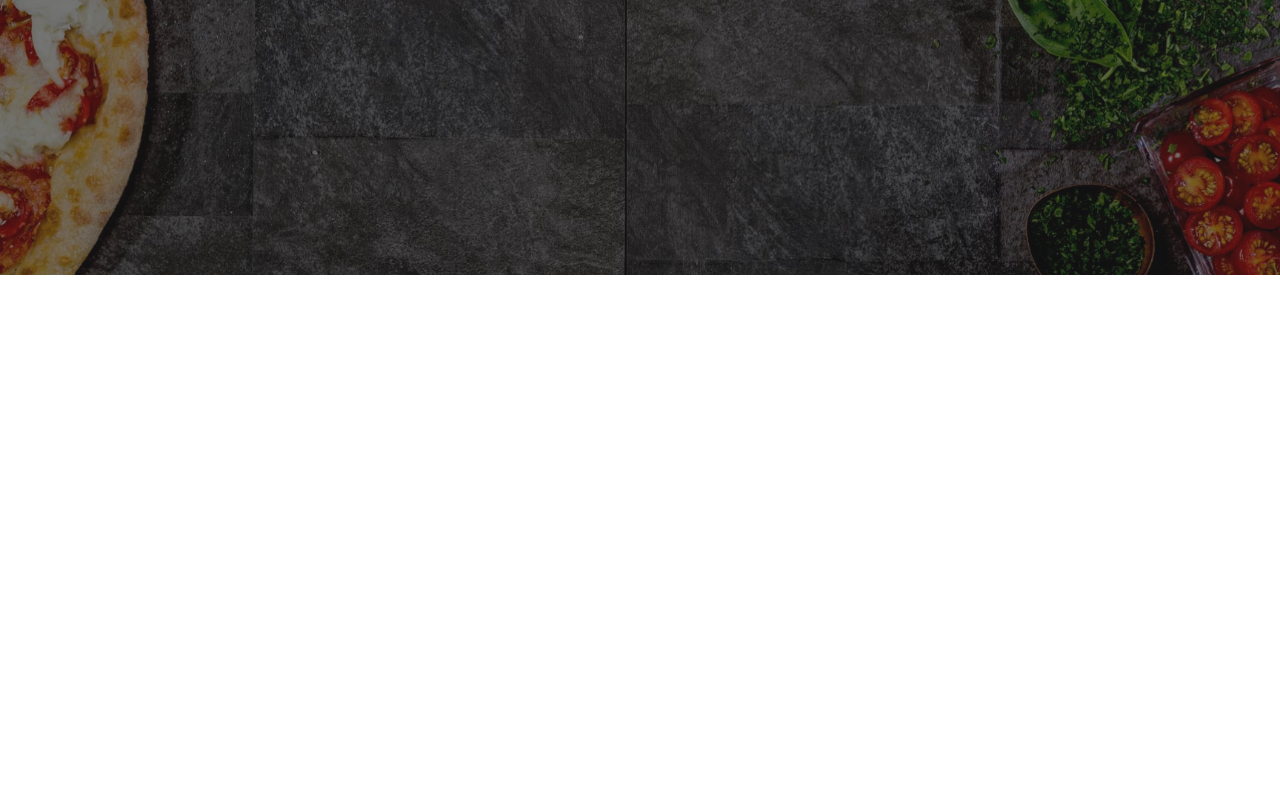
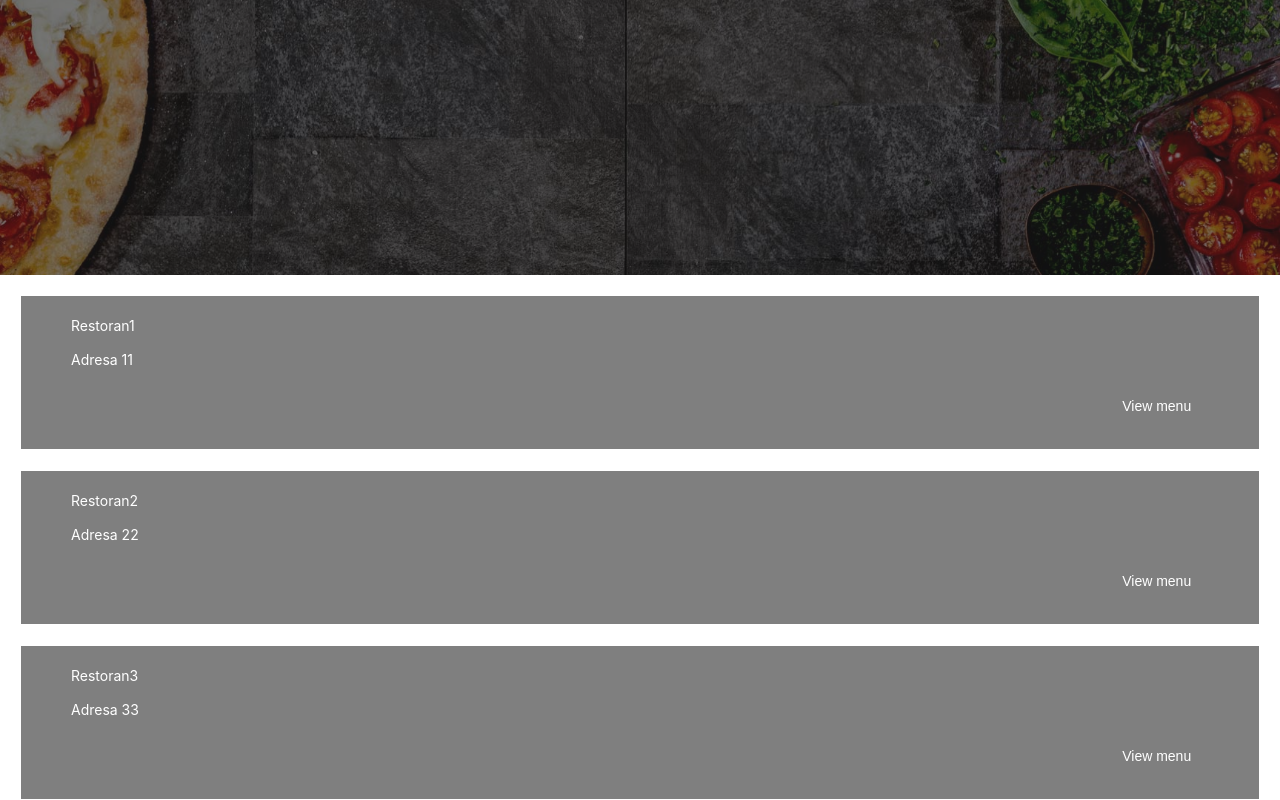
Before and after one commit to lucijamilicic/rs2, a React (Create React App) app in the folder Restaurants/WebApps/restaurants-app/: page / in a window 1280 px wide. Shown: the part 525-1325 px from the top of the page. Before the commit the page ends 800 px from the top, so only its background shows below. Built offline with nearby package versions, Linux system fonts and the light colour scheme.

Commit message:
add restaurants component

```diff
--- a/Restaurants/WebApps/restaurants-app/src/Components/App.js
+++ b/Restaurants/WebApps/restaurants-app/src/Components/App.js
@@ -1,5 +1,6 @@
 import "./App.css";
 import Header from "./Header/Header";
+import RestaurantsList from "./RestaurantsList/RestaurantsList"
 
 const App = () => {
   return (
@@ -8,7 +9,8 @@ const App = () => {
       <div className="App">
         <div>Restaurants</div>
       </div>
-      <div className="App-overlay" />
+          <RestaurantsList></RestaurantsList>
+          <div className="App-overlay" />
     </>
   );
 };
--- /dev/null
+++ b/Restaurants/WebApps/restaurants-app/src/Components/RestaurantsList/RestaurantsList.js
@@ -0,0 +1,36 @@
+import RestaurantsListItem from "../RestaurantsListItem/RestaurantsListItem"
+
+
+const RestaurantList = () => {
+
+	const restaurants = [
+		{
+			"name": "Restoran1",
+			"address": "Adresa 11"
+		},
+		{
+			"name": "Restoran2",
+			"address": "Adresa 22"
+		},
+		{
+			"name": "Restoran3",
+			"address": "Adresa 33"
+		}
+	]
+
+	return (
+		<>
+			{
+				restaurants.map((restaurant) => {
+					return (
+						<RestaurantsListItem restaurantInfo={restaurant}></RestaurantsListItem>
+					)
+				})
+
+			}
+		</>
+	)
+
+	}
+
+export default RestaurantList;
--- /dev/null
+++ b/Restaurants/WebApps/restaurants-app/src/Components/RestaurantsListItem/RestaurantsListItem.css
@@ -0,0 +1,17 @@
+.restaurant-card {
+    padding: 20px;
+    padding-left: 50px;
+    border: solid 1px white;
+    background-color: rgba(0, 0, 0, 0.5);
+    margin: 20px;
+    color:white;
+}
+
+.show-menu-button {
+    background-color: transparent;
+    padding-left: 90%;
+}
+
+.show-menu-button:hover {
+    font-weight: bold;
+}
--- /dev/null
+++ b/Restaurants/WebApps/restaurants-app/src/Components/RestaurantsListItem/RestaurantsListItem.js
@@ -0,0 +1,20 @@
+import React, { useState } from "react";
+import "./RestaurantsListItem.css"
+
+
+
+const RestaurantsListItem = ({ restaurantInfo }) => {
+
+    const [showMenu, setShowMenu] = useState(false);
+
+    return (
+        <div className="restaurant-card">
+            <p> {restaurantInfo.name} </p>
+            <p> {restaurantInfo.address} </p>
+            <button className="show-menu-button" onClick={() => setShowMenu(!showMenu)}>View menu</button>
+            {showMenu ? < p > menu items ....</p> : <></>}
+        </div>
+    )
+}
+
+export default RestaurantsListItem;
```
